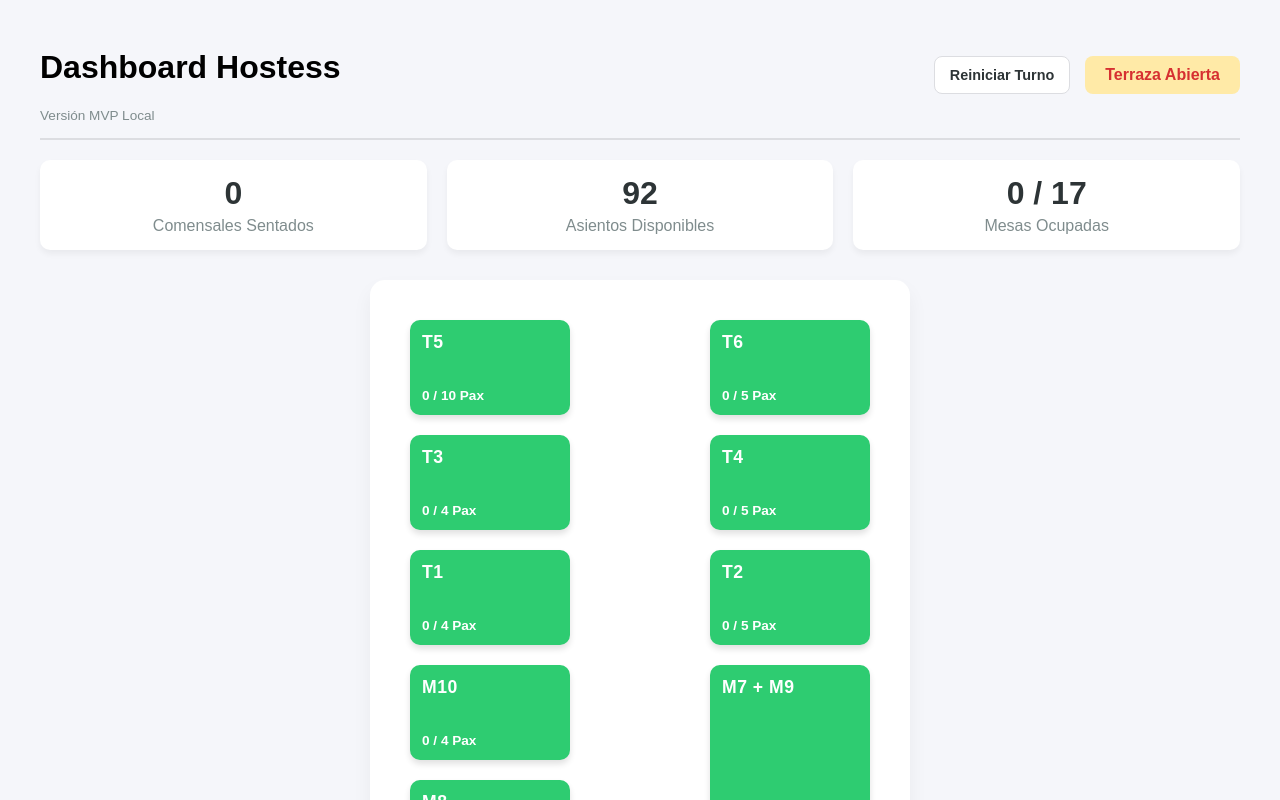
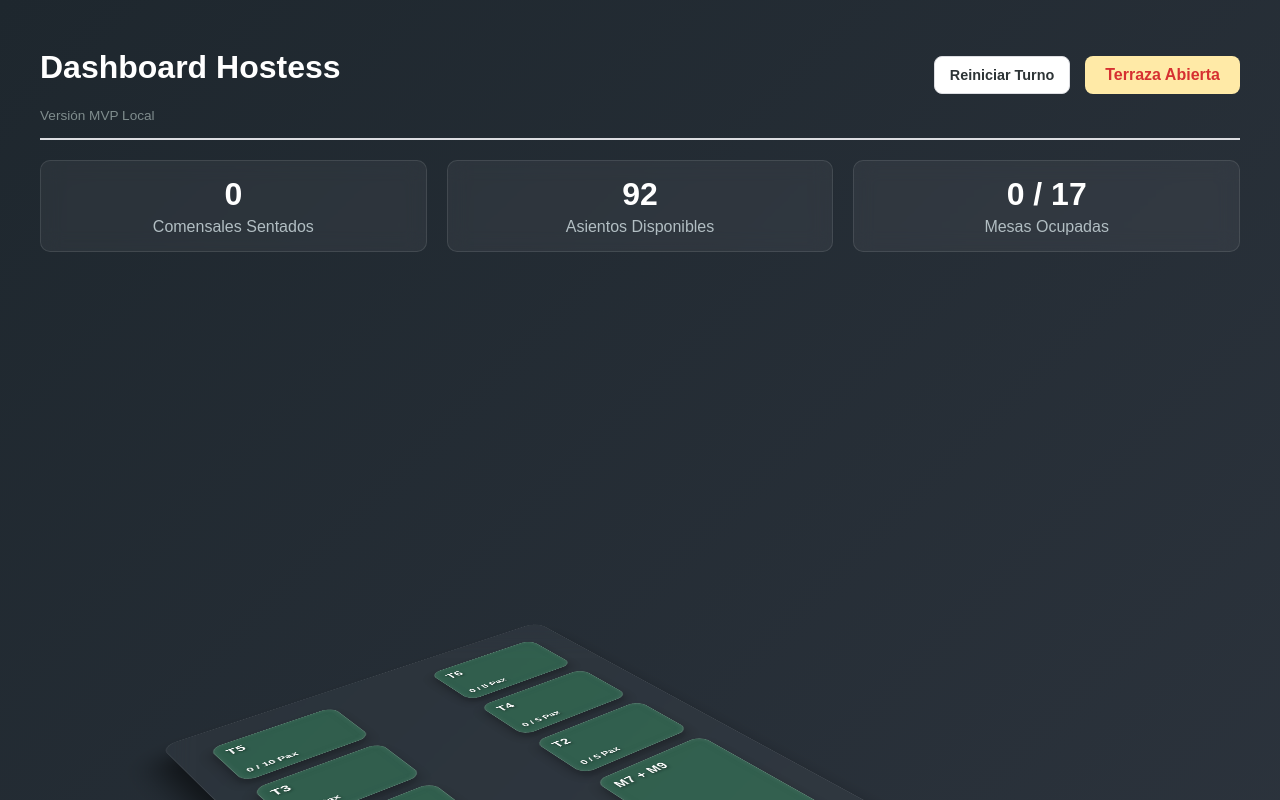
Before and after one commit to Emygg/MapaDeMesas, a React (Vite) app: page / in a window 1280 px wide. Shown: the top 800 px of the page. Built offline with nearby package versions, Linux system fonts and the light colour scheme.

Commit message:
Cambio de estilo de la pagina principal

```diff
--- a/src/App.css
+++ b/src/App.css
@@ -2,8 +2,11 @@
 
 :root {
   font-family: Arial, sans-serif;
-  background-color: #f5f6fa;
+  /* Gradiente nocturno súper elegante */
+  background: linear-gradient(135deg, #1e272e 0%, #2f3640 100%);
+  color: #f5f6fa; /* Texto general en blanco */
   margin: 0;
+  min-height: 100vh;
 }
 
 .contenedor-app {
@@ -18,6 +21,10 @@
   align-items: center;
   border-bottom: 2px solid #dcdde1;
   padding-bottom: 15px;
+}
+.barra-superior h1,
+.barra-superior p {
+  color: #ffffff;
 }
 
 .btn-clima {
@@ -40,48 +47,68 @@
   margin: 20px 0;
 }
 .kpi-card {
-  background-color: #ffffff;
+  background: rgba(255, 255, 255, 0.05);
+  backdrop-filter: blur(10px);
+  border: 1px solid rgba(255, 255, 255, 0.1);
+  color: white;
+  /* resto de propiedades que ya tenías... */
   padding: 15px;
   border-radius: 10px;
   text-align: center;
-  box-shadow: 0 4px 6px rgba(0,0,0,0.05);
 }
-.kpi-card h3 { margin: 0; font-size: 2rem; color: #2d3436; }
-.kpi-card p { margin: 5px 0 0 0; color: #7f8c8d; }
+.kpi-card h3 { margin: 0; font-size: 2rem; color: #ffffff; }
+.kpi-card p { margin: 5px 0 0 0; color: #b2bec3; }
 
 /* El Plano del Restaurante conforme a tu dibujo */
 .plano-restaurante {
   display: grid;
-  /* Columna 1: 160px (Mesas izq) | Columna 2: 100px (Pasillo) | Columna 3: 160px (Mesas der) */
   grid-template-columns: 160px 100px 160px;
-  /* Definimos las 9 filas de 95px de alto cada una */
   grid-template-rows: repeat(9, 95px);
   gap: 20px;
-  background-color: #ffffff;
+
+  /* EFECTO ISOMÉTRICO (Rotación en X y Z) */
+  transform: rotateX(55deg) rotateZ(-40deg);
+  transform-style: preserve-3d; /* Permite que las mesas se eleven del piso */
+
+  /* Piso de cristal esmerilado */
+  background: rgba(255, 255, 255, 0.03);
+  backdrop-filter: blur(15px);
+  -webkit-backdrop-filter: blur(15px);
+  border: 1px solid rgba(255, 255, 255, 0.08);
   padding: 40px;
-  border-radius: 15px;
-  box-shadow: 0 10px 20px rgba(0,0,0,0.05);
-  justify-content: center;
+  border-radius: 20px;
+
+  /* Sombra pesada para separar el mapa del fondo de la app */
+  box-shadow: -20px 30px 40px rgba(0,0,0,0.6);
   width: max-content;
   margin: 0 auto;
+  transition: transform 0.5s ease;
 }
 
 /* Tarjeta de la Mesa */
 .tarjeta-mesa {
   color: #ffffff;
   padding: 12px;
-  border-radius: 10px;
-  box-shadow: 0 4px 6px rgba(0,0,0,0.12);
+  border-radius: 16px;
   display: flex;
   flex-direction: column;
   justify-content: space-between;
   cursor: pointer;
   position: relative;
-  transition: transform 0.2s ease, box-shadow 0.2s ease;
+
+  /* EFECTO CRISTAL (Glassmorphism) */
+  backdrop-filter: blur(10px);
+  -webkit-backdrop-filter: blur(10px);
+
+  /* Elevación 3D en el eje Z */
+  transform: translateZ(20px);
+  transition: all 0.3s cubic-bezier(0.25, 0.8, 0.25, 1);
+  text-shadow: 0 2px 4px rgba(0,0,0,0.5); /* Sombra en el texto para legibilidad */
 }
 .tarjeta-mesa:hover {
-  transform: scale(1.02);
-  box-shadow: 0 6px 12px rgba(0,0,0,0.2);
+  /* Se elevan más hacia el usuario */
+  transform: translateZ(40px) scale(1.05);
+  box-shadow: -10px 20px 25px rgba(0,0,0,0.5), inset 0 0 15px rgba(255,255,255,0.3) !important;
 }
 .tarjeta-mesa h4 { margin: 0; font-size: 1.1rem; letter-spacing: 0.5px; }
 .tarjeta-mesa p { margin: 0; font-size: 0.85rem; font-weight: bold; }
@@ -105,6 +132,11 @@
 
 .contenedor-mapa-scroll {
   flex: 1;
+  /* La perspectiva le da profundidad a la rotación */
+  perspective: 1200px;
+  display: flex;
+  justify-content: center;
+  padding-top: 40px;
 }
 
 /* Panel Lateral */
--- a/src/components/Mesa.jsx
+++ b/src/components/Mesa.jsx
@@ -1,31 +1,32 @@
-// src/components/Mesa.jsx
 import React from 'react';
 
 export default function Mesa({ datosMesa, deshabilitada, esSeleccionada, onSeleccionar }) {
   const { id, numero, capacidadMax, comensalesActuales, estado, mesera, posicion, filasSpan } = datosMesa;
 
-  let colorFondo = "#2ecc71"; // Libre
-  if (estado === "ocupada") colorFondo = "#e74c3c"; // Ocupada
-  if (estado === "reservada") colorFondo = "#f39c12";   // Sucia
-
-  if (deshabilitada) colorFondo = "#95a5a6"; // Clima
+  // Colores translúcidos (RGBA) para el efecto cristal
+  let colorFondo = "rgba(46, 204, 113, 0.25)"; // Verde esmerilado (Libre)
+  if (estado === "ocupada") colorFondo = "rgba(231, 76, 60, 0.35)"; // Rojo esmerilado (Ocupada)
+  if (estado === "reservada") colorFondo = "rgba(243, 156, 18, 0.35)";   // Naranja esmerilado (Sucia)
+  if (deshabilitada) colorFondo = "rgba(149, 165, 166, 0.15)";        // Gris transparente (Clima)
 
   const estiloMesa = {
-    backgroundColor: colorFondo,
+    background: colorFondo,
     gridColumn: posicion.columna,
     gridRow: `${posicion.fila} / span ${filasSpan || 1}`,
-    opacity: deshabilitada ? 0.5 : 1,
+    opacity: deshabilitada ? 0.4 : 1,
     pointerEvents: deshabilitada ? 'none' : 'auto',
-    // Si está seleccionada, le añadimos un borde grueso e iluminado
-    border: esSeleccionada ? "3px solid #2d3436" : "none",
-    boxShadow: esSeleccionada ? "0 0 15px rgba(0,0,0,0.3)" : "0 4px 6px rgba(0,0,0,0.12)"
+    // Resaltado de selección adaptado al modo cristal
+    border: esSeleccionada ? "2px solid rgba(255, 255, 255, 0.9)" : "1px solid rgba(255, 255, 255, 0.2)",
+    boxShadow: esSeleccionada
+      ? "0 0 20px rgba(255, 255, 255, 0.4), inset 0 0 15px rgba(255,255,255,0.3)"
+      : "-5px 10px 15px rgba(0,0,0,0.3), inset 0 0 10px rgba(255,255,255,0.1)"
   };
 
   return (
     <div
       className={`tarjeta-mesa ${esSeleccionada ? 'seleccionada' : ''}`}
       style={estiloMesa}
-      onClick={() => onSeleccionar(id)} // Pasamos el ID al hacer clic
+      onClick={() => onSeleccionar && onSeleccionar(id)}
     >
       <h4>{numero}</h4>
       <p>{comensalesActuales} / {capacidadMax} Pax</p>
```
